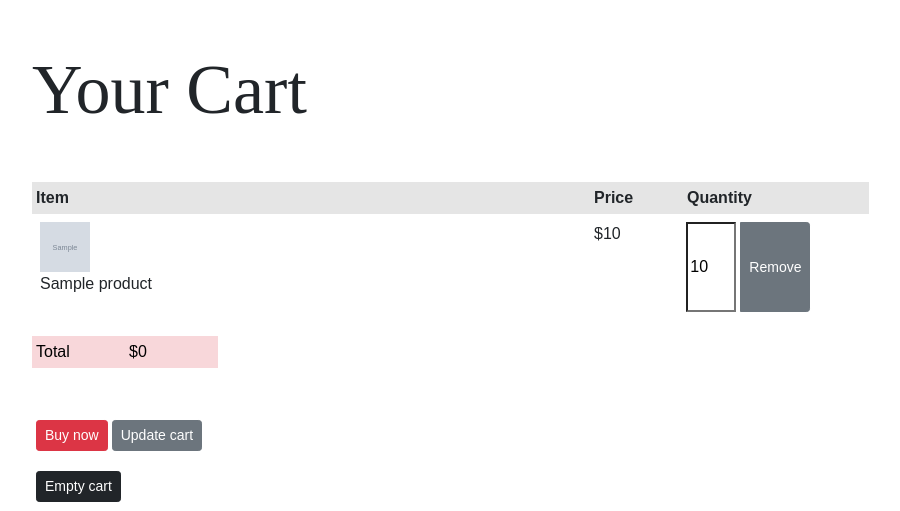
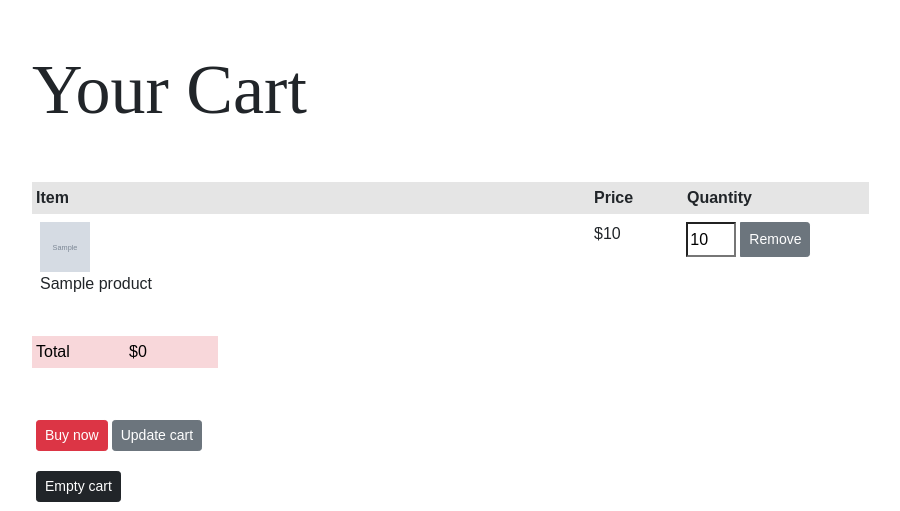
Before and after one commit to astrogrilledveggie/gabithelabel, a Node project: template webapp/views/pages/cart.ejs in a window 1280 px wide. Shown: the part 56-567 px from the top of the page, without its empty margins (50-950 px from the left). Run offline with Node 20 templates, Linux system fonts and the light colour scheme; the template is opened without the code that fills it: most values are stand-ins (such as "Sample title", 1, 10 or a date in 2020); grey boxes marked "Sample" are stand-in pictures; some libraries are stand-ins or nearby versions.

Commit message:
fixed cart button

```diff
--- a/webapp/views/pages/cart.ejs
+++ b/webapp/views/pages/cart.ejs
@@ -36,8 +36,8 @@
                                                 <input type="hidden" class="form-control cart-price-input" id="price" name="price<%= i %>" value="<%= cart.product[i].price %>">
                                             </td>
                                             <td class="cart-quantity input-group">
-                                                <input class="cart-quantity-input" type="number" id="quantity" name="quantity<%= i %>" value="<%= cart.product[i].quantity %>" style="width: 50px;">
-                                                <button class="btn btn-sm btn-secondary ms-1 remove" type="button">Remove</button>
+                                                <input class="cart-quantity-input" type="number" id="quantity" name="quantity<%= i %>" value="<%= cart.product[i].quantity %>" style="width: 50px; height: 35px;">
+                                                <button class="btn btn-sm btn-secondary ms-1 remove" style="height: 35px;" type="button">Remove</button>
                                             </td>
                                         </tr>
                                     <% } %>
```
